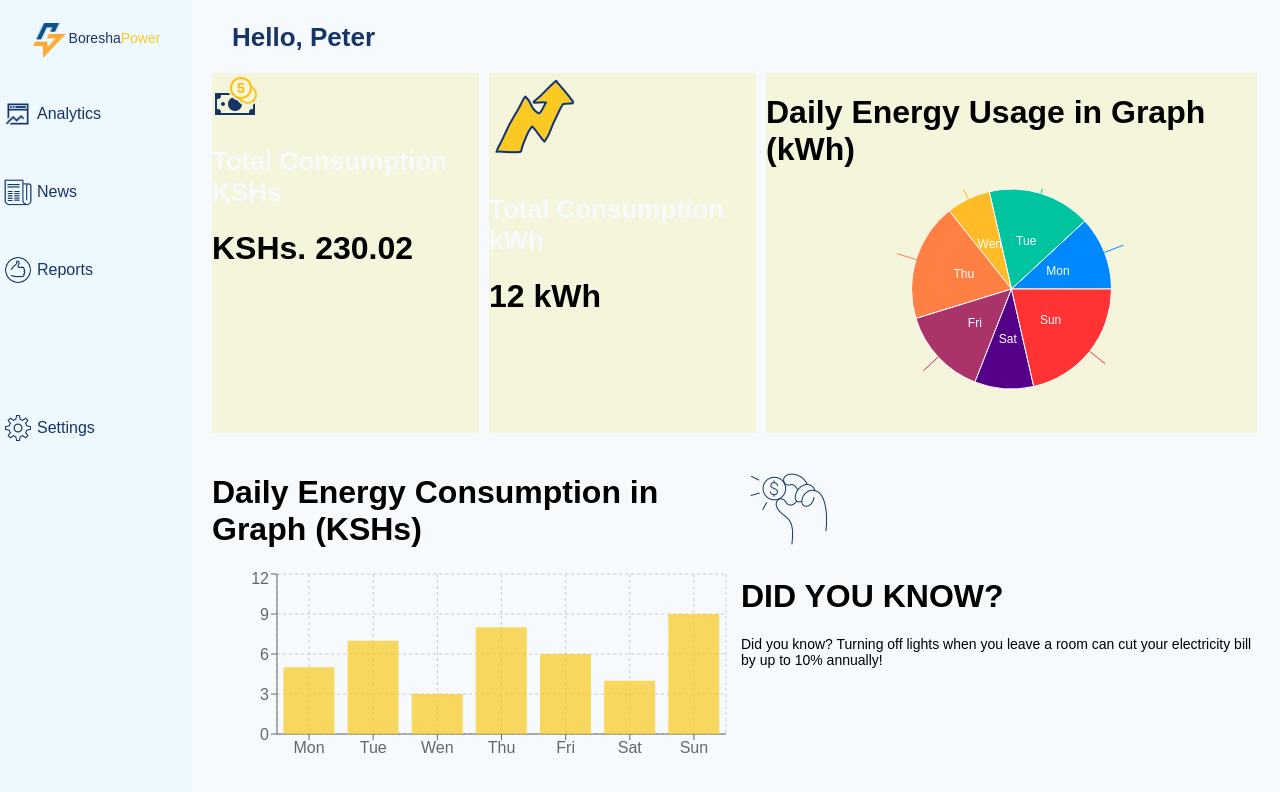
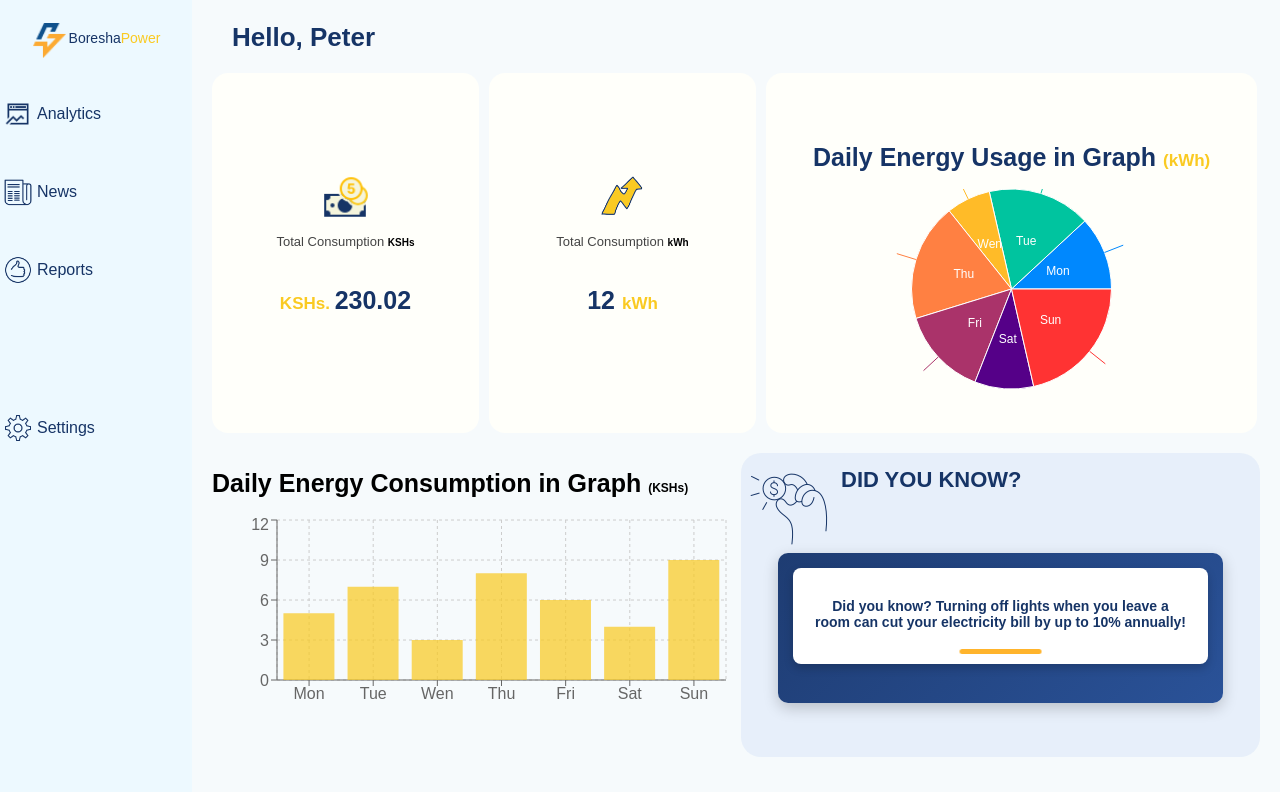
Before and after one commit to peterkariuk1/boresha-power, a React (Vite) app: page /usage in a window 1280 px wide. Shown: the top 792 px of the page. Built offline with nearby package versions, Linux system fonts and the light colour scheme.

Commit message:
style: add styles to enrgy graphs

```diff
--- a/src/styles/Usage.css
+++ b/src/styles/Usage.css
@@ -78,7 +78,34 @@
   padding-left: 20px;
 }
 .analytics-top div {
-  background-color: beige;
+  background-color: #fffffa;
+  display: flex;
+  flex-direction: column;
+  justify-content: center;
+  align-items: center;
+  border-radius: 16px;
+}
+.analytics-top div img {
+  width: 50px;
+}
+.analytics-top div h1 {
+  color: var(--secondary-color);
+  font-size: 25px;
+}
+.analytics-top div h1 span {
+  color: var(--accent-color);
+  font-size: 17px;
+  font-weight: 600;
+}
+.analytics-top div h2 {
+  color: #444444;
+  font-size: 13px;
+  font-weight: 400;
+}
+.analytics-top div h2 span {
+  color: black;
+  font-size: 10px;
+  font-weight: 600;
 }
 .top-appliance-rating {
   width: 25%;
@@ -88,20 +115,93 @@
 }
 .pie-chart-container {
   width: 46%;
+  padding-top:10px;
+}
+.pie-chart-container h1{
+  color: black;
+  font-size: 25px;
 }
 
 .analytics-bottom {
-  display:flex;
+  display: flex;
   gap: 10px;
   height: 38vh;
   margin: 20px;
 }
-.analytics-bottom div{
+.analytics-bottom div {
   /* background-color: aquamarine; */
 }
-.bar-graph-container{
+.bar-graph-container {
   width: 50%;
 }
-.tips-container{
+.bar-graph-container h1{
+  color: black;
+  font-size: 25px;
+
+}.bar-graph-container h1 span{
+  font-size: 12px;
+
+}
+.tips-container {
   width: 50%;
+  background-color:#95b5ec2a;
+  border-radius:20px;
+}.tips-container h1 {
+  color: var(--secondary-color);
+  font-size: 22px;
 }
+.tips-title-container{
+  display: flex;
+}
+.tip-container {
+  width: 80%;
+  max-width: 600px;
+  height: 120px;
+  position: relative;
+  margin: auto;
+  overflow: hidden;
+  border-radius: 10px;
+  background: linear-gradient(135deg, #1e3c72, #2a5298);
+  padding: 15px;
+  box-shadow: 0 5px 15px rgba(0, 0, 0, 0.2);
+}
+
+.tip-box {
+  position: relative;
+  padding: 20px;
+  background: white;
+  border-radius: 8px;
+  box-shadow: 0 4px 10px rgba(0, 0, 0, 0.2);
+  text-align: center;
+  font-size: 1rem;
+  font-weight: bold;
+  color: #163466;
+  overflow: hidden;
+}
+
+.tip-decoration {
+  width: 100px;
+  height: 5px;
+  background: #ffa500;
+  position: absolute;
+  bottom: 10px;
+  left: 50%;
+  transform: translateX(-50%);
+  border-radius: 5px;
+  animation: pulse 2.5s infinite;
+}
+
+@keyframes pulse {
+  0% {
+    width: 50px;
+    opacity: 0.5;
+  }
+  50% {
+    width: 100px;
+    opacity: 1;
+  }
+  100% {
+    width: 50px;
+    opacity: 0.5;
+  }
+}
```
